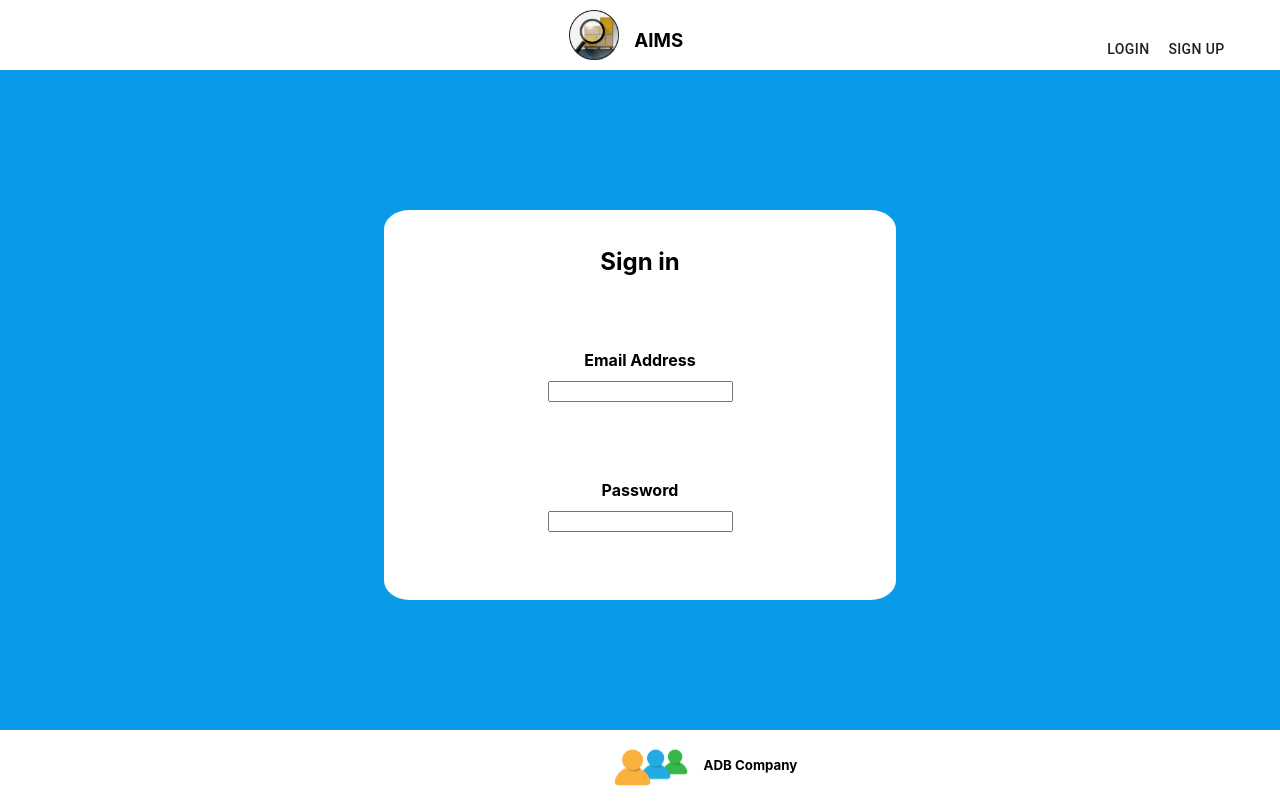
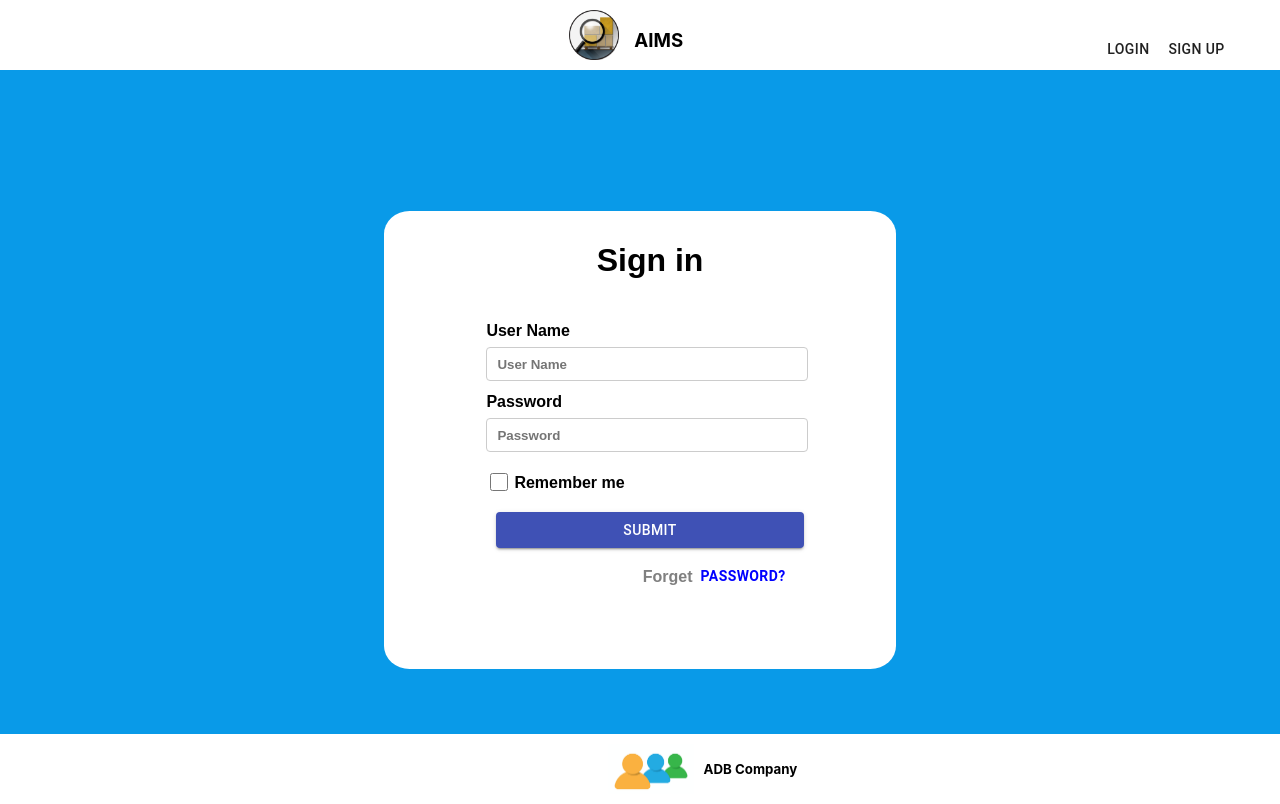
Before and after one commit to kaleyxiaozheng/inventorySystemFrontend, a React (Create React App) app: page /Login in a window 1280 px wide. Built offline with nearby package versions, Linux system fonts and the light colour scheme.

Commit message:
view of Sign in page done

```diff
--- a/src/components/Button.js
+++ b/src/components/Button.js
@@ -1,6 +1,5 @@
 import React, { Component } from 'react';
 import {Button} from '@material-ui/core';
-import '../css/Button.css';
 import {withRouter} from 'react-router-dom';
 
 class LabelButton extends Component {
@@ -9,10 +8,23 @@ class LabelButton extends Component {
 
     return (
     <div >
-      <Button onClick={() => history.push(this.props.path)}>{this.props.label}</Button>
+      <Button className={this.props.text} onClick={() => history.push(this.props.path)}>{this.props.label}</Button>
+    </div>
+    );
+  }
+}
+
+class SubmitButton extends Component {
+  render() {
+    const history = this.props.history;
+
+    return (
+    <div >
+      <Button className={this.props.text} variant="contained" color="primary" onClick={() => history.push(this.props.path)}>{this.props.label}</Button>
     </div>
     );
   }
 }
 
 export const LabelButtonRouter =  withRouter(LabelButton);
+export const SubmitButtonRouter =  withRouter(SubmitButton);
--- a/src/components/Form.js
+++ b/src/components/Form.js
@@ -1,15 +1,14 @@
 import React, { Component } from 'react';
-import '../css/Form.css'; // Tell webpack that Button.js uses these styles
+import '../css/Form.css';
 
 export class Form extends Component {
   render() {
     return (
       <div className="inputForm">
         <form>
-          <input type="text" />
+          <input type={this.props.type} placeholder={this.props.text} />
         </form>
       </div>
-
     );
   }
 }
--- a/src/components/Label.js
+++ b/src/components/Label.js
@@ -1,5 +1,5 @@
 import React, { Component } from 'react';
-import '../css/Label.css'; // Tell webpack that Button.js uses these styles
+import '../css/Label.css';
 
 export class LabelTitle extends Component {
   render() {
--- a/src/components/Login.js
+++ b/src/components/Login.js
@@ -1,30 +1,56 @@
 import React, { Component } from 'react';
 import '../css/Login.css';
-import { Link } from "react-router-dom";
 import { Form } from "./Form";
 import { LabelTitle } from "./Label";
+import { SubmitButtonRouter, LabelButtonRouter } from './Button';
 
 export class Login extends Component {
     render() {
         return (
-            <div className="adminArea">
+            <div className="bodyArea adminArea">
                 <div className="adminTop"></div>
                 <div className="adminBorder">
+                    <div className="innerLeft"></div>
+                    <div className="innerCentre">
                         <div className="adminTitle">
-                        <h2>Sign in</h2>
+                            <h1><LabelTitle label="Sign in"></LabelTitle></h1>
                         </div>
                         <div className="infoLabel">
-                        <LabelTitle label="Email Address"></LabelTitle>
+                            <LabelTitle label="User Name"></LabelTitle>
                         </div>
                         <div className="formLabel">
-                        <Form></Form>
+                            <Form type="text" text="User Name"></Form>
                         </div>
                         <div className="infoLabel">
                             <LabelTitle label="Password"></LabelTitle>
                         </div>
                         <div className="formLabel">
-                        <Form></Form>
+                            <Form type="password" text="Password"></Form>
                         </div>
+                        <div className="checkboxArea">
+                            <div className="checkboxLabel">
+                                <Form type="checkbox"></Form>
+                            </div>
+                            <div className="checkboxTitle">
+                                <LabelTitle label="Remember me"></LabelTitle>
+                            </div>
+                        </div>
+                        <div className="buttonLabel">
+                            <SubmitButtonRouter text="submitButton" label="Submit" path="/Signup"></SubmitButtonRouter>
+                        </div>
+                        <div className="forgetLabel">
+                            <div className="left"></div>
+                            <div className="right">
+                                <div className="forgetTitle">
+                                    <LabelTitle label="Forget"></LabelTitle>
+                                </div>
+                                <div >
+                                    <LabelButtonRouter text="passwordTitle" label="password?"></LabelButtonRouter>
+                                </div>
+                            </div>
+                        </div>
+                    </div>
+                    <div className="innerRight"></div>
                 </div>
                 <div className="adminBottom"></div>
                 {/* <Link to="/" >back</Link> */}
--- a/src/components/Signup.js
+++ b/src/components/Signup.js
@@ -5,7 +5,7 @@ import {Link} from "react-router-dom";
 export class Signup extends Component{
     render(){
         return(
-            <div className="signupArea">
+            <div className="bodyArea signupArea">
                 <h3>sign up</h3>
                 <Link to="/" >back</Link>
             </div>
--- a/src/css/Body.css
+++ b/src/css/Body.css
@@ -1,4 +1,5 @@
 .bodyArea {
     background-color: #099ae8;
     text-align: center;
+    flex: 1;
 }
--- a/src/css/Form.css
+++ b/src/css/Form.css
@@ -1,4 +1,15 @@
-.inputForm {
-    height: 50%;
+/* .inputForm {
     width: 100%;
+  margin: 8px 0;
+  border: 1px solid #ccc;
+  border-radius: 4px;
+}  */
+
+input {
+    height: 30px;
+    width: 100%;
+    border: 1px solid #ccc;
+    border-radius: 4px;
+    padding-left: 10px;
+    font-weight: bolder;
 }
--- a/src/css/Label.css
+++ b/src/css/Label.css
@@ -1,7 +1,7 @@
 .labelTitle {
-    font-weight: bolder;
+    font-family: Arial, Helvetica, sans-serif;
 }
 
 .infoLabel {
-    height: 30px;
+    height: 25px;
 }
--- a/src/css/Login.css
+++ b/src/css/Login.css
@@ -1,6 +1,5 @@
 .adminArea {
     background-color:#099ae8;
-    height: 650px;
     padding-top: 10px;
 }
 
@@ -13,22 +12,92 @@
 }
 
 .adminTitle {
-    text-align: center;
     display: inline-block;
     vertical-align: middle;
     line-height: normal;
+    text-align: center;
+    margin: auto;
+    width: 100%;
+    padding: 10px;
+    height: 20%;
 }
 
 .adminBorder {
     background-color: white;
     margin: auto;
-    height: 60%;
+    height: 70%;
     width: 40%;
     border-radius: 5%;
-    line-height: 100px;
-    text-align: center;
+    display: flex;
+
 }
 
 .infoLabel {
-    height: 30px;
+    font-weight: bolder;
+    text-align: left;
 }
+
+.formLabel{
+    height: 10%;
+}
+
+.innerLeft {
+    width: 20%;
+}
+
+.innerCentre {
+    width: 60%;
+}
+
+.innerRight {
+    width:20%;
+}
+
+.checkboxLabel {
+    width: 18px;
+}
+
+.checkboxArea {
+    display: flex;
+    margin: auto;
+}
+
+.checkboxTitle {
+    padding: 10px;
+    display: flex;
+    font-weight: bolder;
+}
+
+.buttonLabel {
+    text-align: center;
+    width: 100%;
+    padding: 10px;
+}
+
+.forgetLabel {
+    display: flex;
+}
+
+.forgetTitle {
+    color: grey;
+    display: flex;
+    margin: auto;
+    font-weight: bolder;
+}
+
+.left {
+    width: 70%;
+}
+
+.right {
+    display: flex;
+}
+
+.passwordTitle {
+    color: blue !important;
+    font-weight: bolder !important;
+}
+
+.submitButton{
+    width: 100%;
+}
--- a/src/index.css
+++ b/src/index.css
@@ -1,3 +1,7 @@
+html{
+  height: 100%;
+}
+
 body {
   margin: 0;
   font-family: -apple-system, BlinkMacSystemFont, 'Segoe UI', 'Roboto', 'Oxygen',
@@ -5,9 +9,16 @@ body {
     sans-serif;
   -webkit-font-smoothing: antialiased;
   -moz-osx-font-smoothing: grayscale;
+  height: 100%;
 }
 
 code {
   font-family: source-code-pro, Menlo, Monaco, Consolas, 'Courier New',
     monospace;
 }
+
+#root {
+  height: 98%;
+  display: flex;
+  flex-direction: column;
+}
```
Also changed, not shown: src/css/Button.css (deleted). Lines whose indentation alone changed are shown as unchanged.
